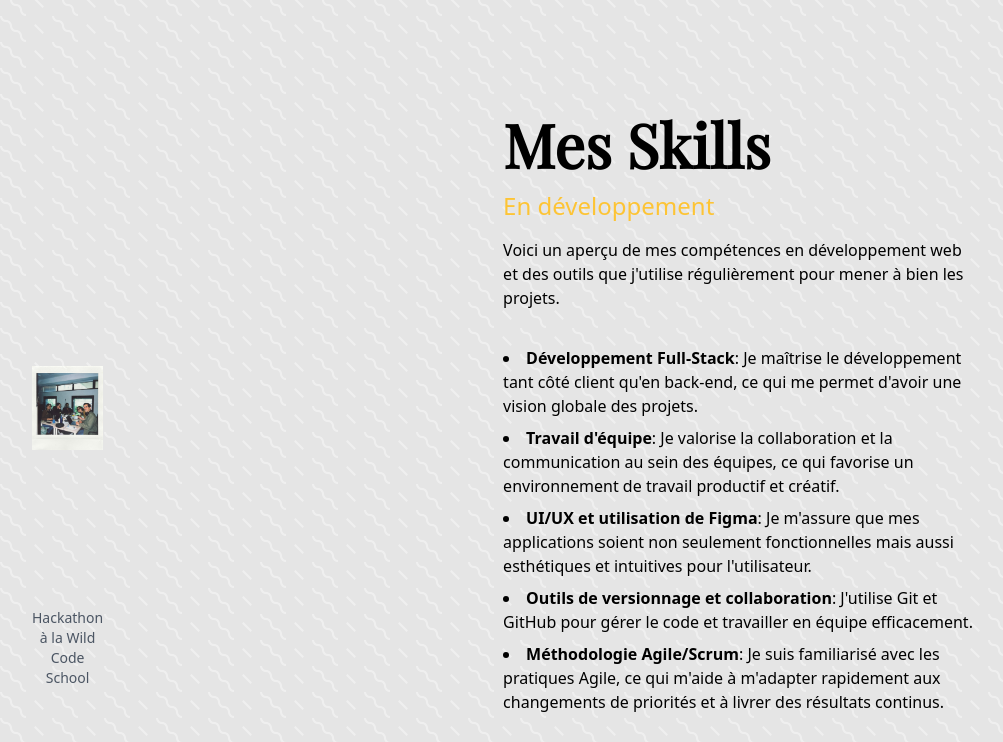
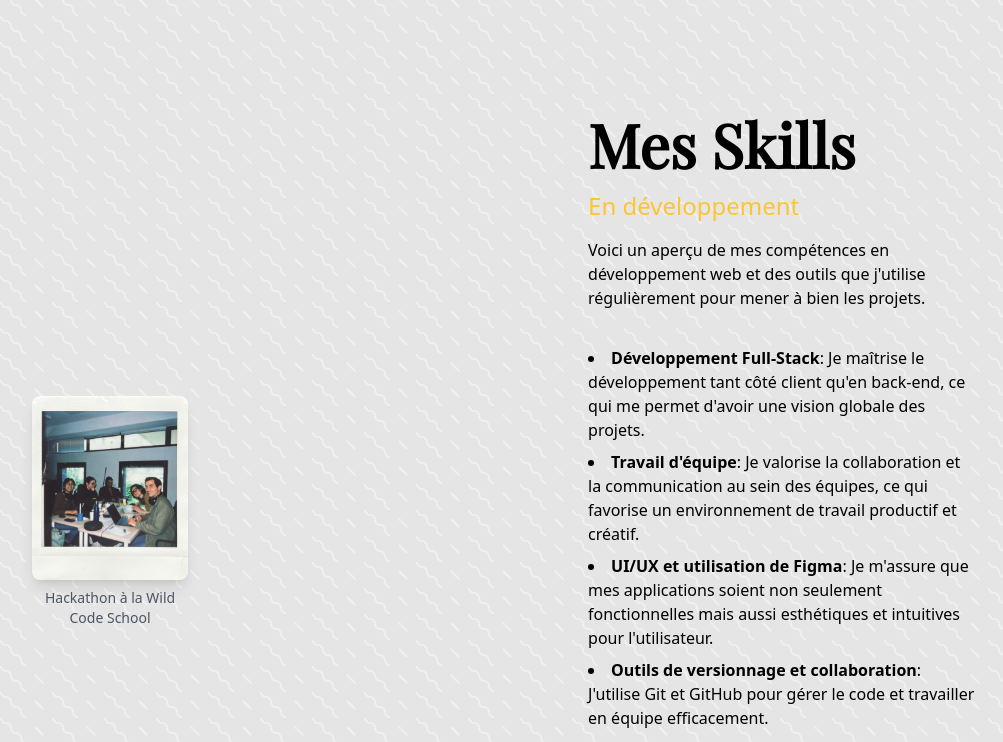
Before and after one commit to bastien-fournier/New-PortFolio-Bastien, a React (Vite) app: page / in a window 1280 px wide. Shown: the part 660-1402 px from the top of the page, without its empty margins (208-1211 px from the left). Built offline with nearby package versions, Linux system fonts and the light colour scheme; a web font is replaced by a local one.

Commit message:
fix picture

```diff
--- a/src/components/SkillsTitle.jsx
+++ b/src/components/SkillsTitle.jsx
@@ -6,7 +6,7 @@ export default function SkillsTitle() {
       <div className="ml-0 lg:ml-40">
         <figure className="flex flex-col items-center">
           <img
-            className="w-48 h-48 sm:w-48 sm:h-48 md:w-64 md:h-64 lg:w-96 lg:h-96 object-contain "
+            className="max-w-full max-h-full sm:max-w-full sm:max-h-full md:max-w-full md:max-h-full lg:max-w-full lg:max-h-full object-cover shadow-lg rounded-lg"
             src={GroupePicture}
             alt="Groupe"
           />
```
